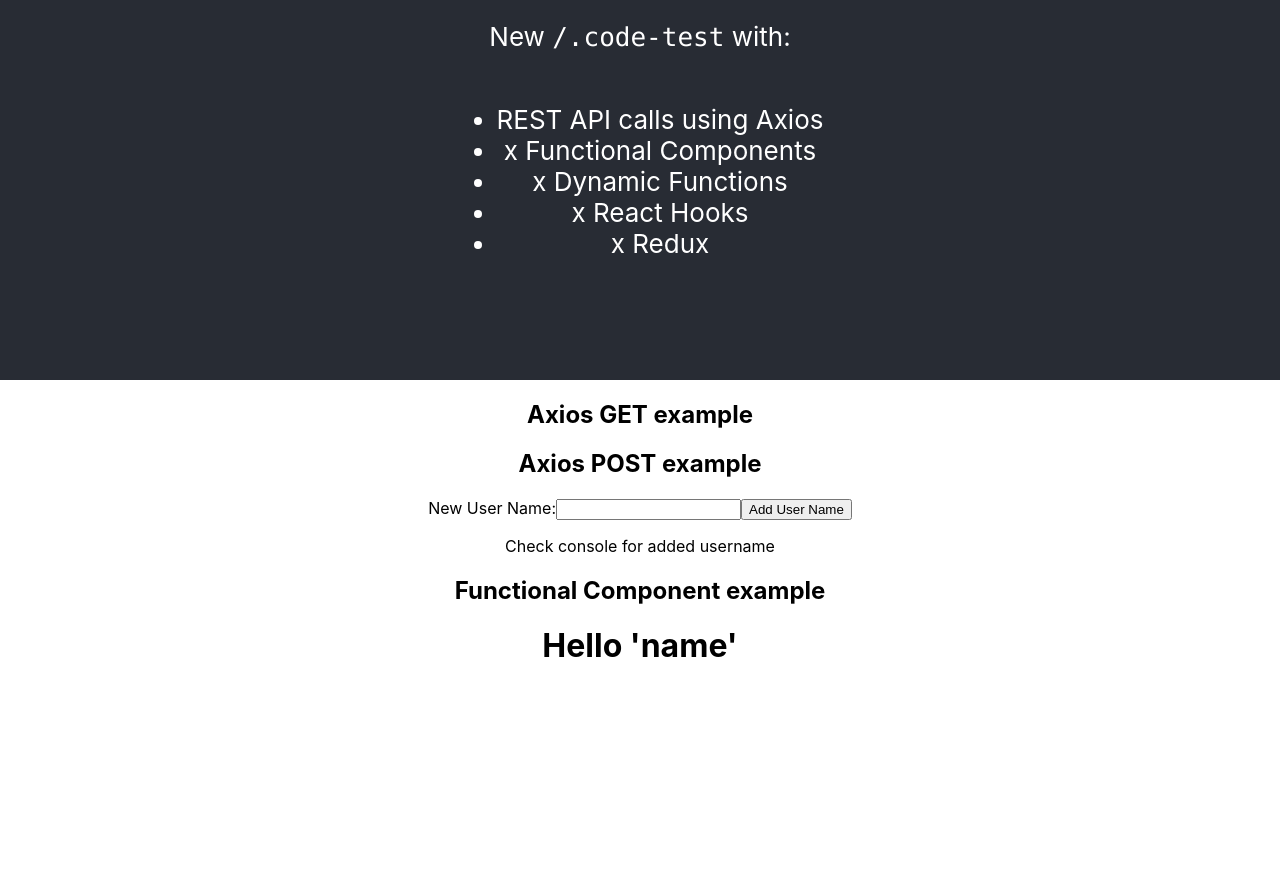
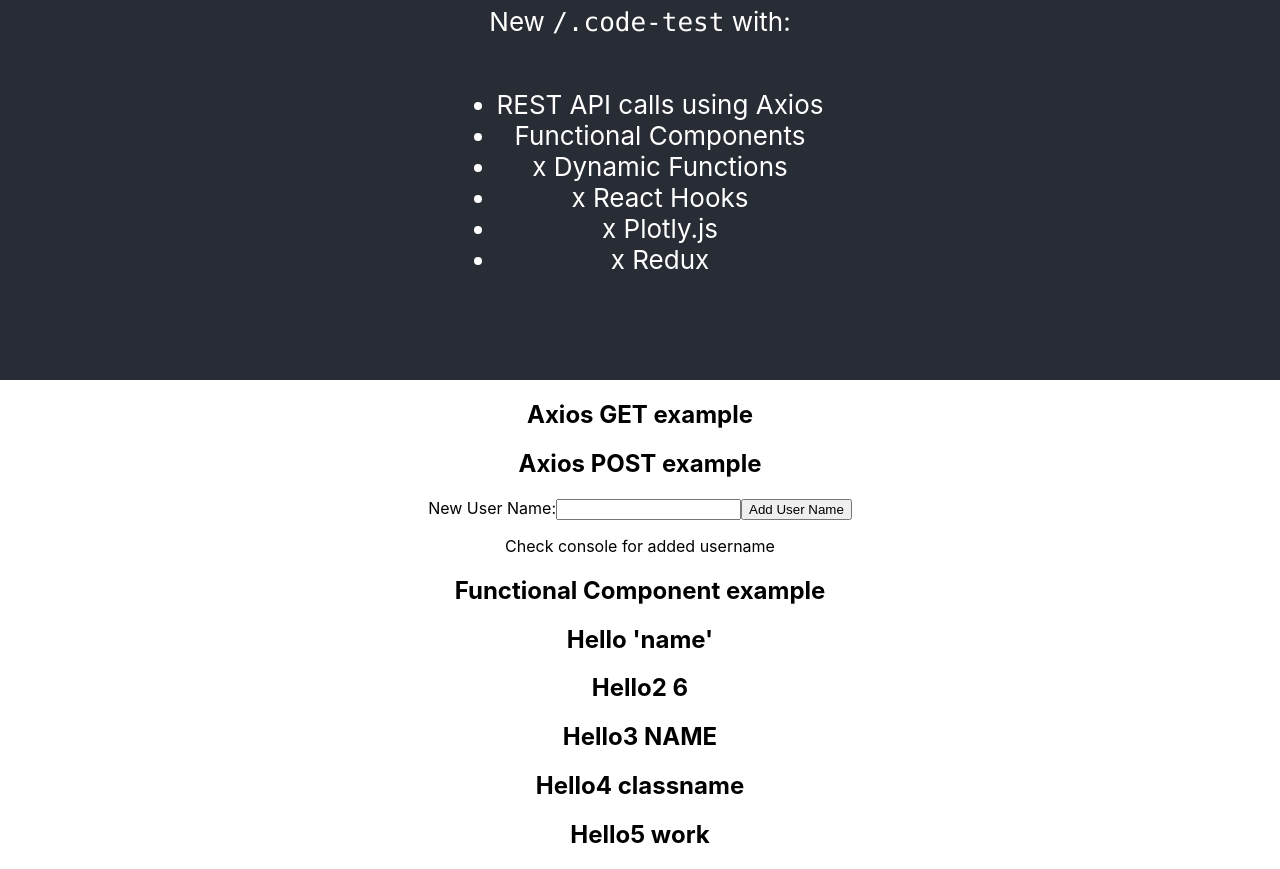
Before and after one commit to syrep/reactdemoapp, a React (Create React App) app: page / in a window 1280 px wide. Shown: the part 420-1289 px from the top of the page. Before the commit the page ends 1107 px from the top, so only its background shows below. Built offline with nearby package versions, Linux system fonts and the light colour scheme; no server answers.

Commit message:
Completed class and functional based components

```diff
--- a/src/App.js
+++ b/src/App.js
@@ -2,7 +2,8 @@
 import './App.css';
 import Users from './AxiosPart/Users';
 import UsersModify from './AxiosPart/UsersModify';
-import Hello from './FunctionalPart/Hello';
+import {Hello, Hello2, Hello3, Hello4, Hello5} from './FunctionalPart/Hello';
+
 
 function App() {
   return (
@@ -14,9 +15,10 @@
         </p>
        <ul>
           <li>REST API calls using Axios</li>
-          <li>x Functional Components</li>
+          <li>Functional Components</li>
           <li>x Dynamic Functions</li>
           <li>x React Hooks</li>
+          <li>x Plotly.js</li>
           <li>x Redux</li>
         </ul>
       </header>
@@ -32,6 +34,10 @@
       <div>
         <h2>Functional Component example</h2>
         <Hello />
+        <Hello2 age="6"/> {/* Or can use {} for actual numerical operations */}
+        <Hello3 name="NAME"/>
+        <Hello4 class="classname"/>
+        <Hello5 work="work"/>
       </div>
       </body>
     </div>
--- a/src/FunctionalPart/Hello.js
+++ b/src/FunctionalPart/Hello.js
@@ -1,7 +1,35 @@
-import React from 'react';
+import React, { Component } from 'react';
 
 
-const Hello = () => <h1>Hello 'name'</h1>
+export const Hello = () => {
+  return(<h2>Hello 'name'</h2>)
+}
 
+export function Hello2(props){
+  return(<h2>Hello2 {props.age}</h2>)
+}
 
-export default Hello;
+export function Hello3({name}){
+  return(<h2>Hello3 {name}</h2>)
+}
+
+export class Hello4 extends Component{
+  render(){
+    /* Can destructure here like in Hello3
+    this is done by:
+    const {class} = this.props
+    */
+    return(
+      <h2>Hello4 {this.props.class}</h2>
+    )
+  }
+}
+
+export class Hello5 extends Component{
+  render(){
+    const {work} = this.props
+    return(
+      <h2>Hello5 {this.props.work}</h2>
+    )
+  }
+}
```
Also changed, not shown: 1 other file (tests, documents, lock files or other folders).
